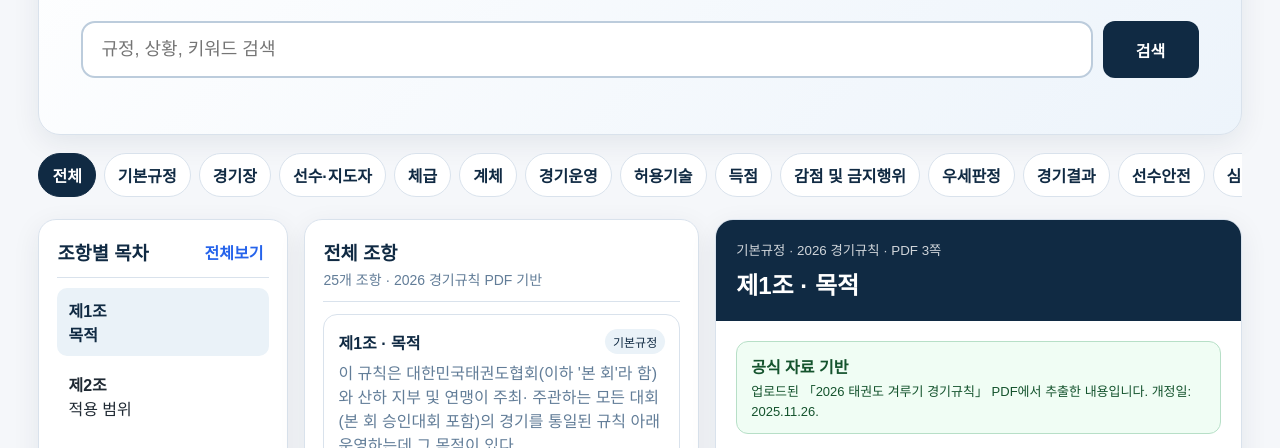
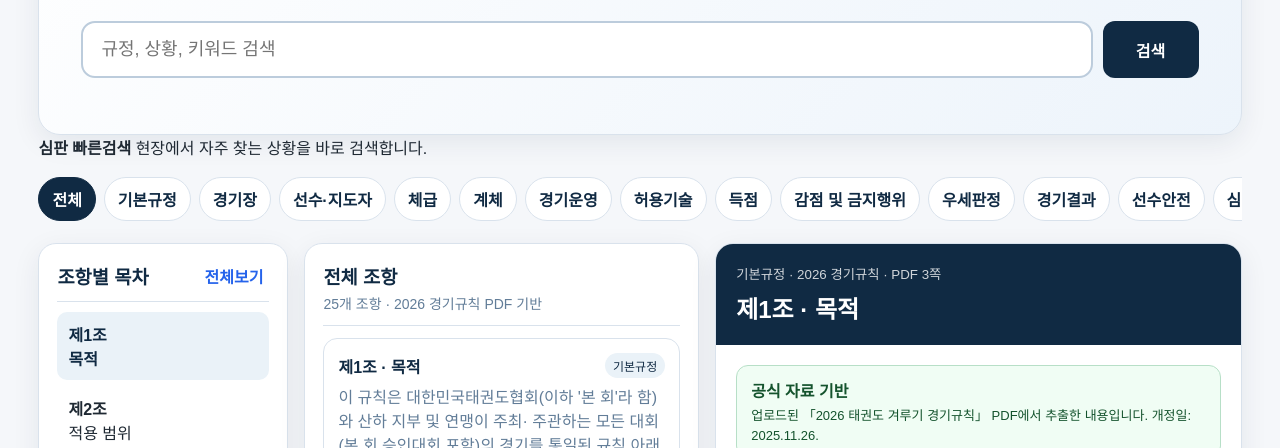
Before and after one commit to merech001-collab/taekwondo-rule-dictionary, a plain HTML site: page index.html in a window 1280 px wide. Shown: the part 307-755 px from the top of the page. Drawn offline with Linux system fonts and the light colour scheme.

Commit message:
Add referee quick-search section

```diff
--- a/index.html
+++ b/index.html
@@ -30,6 +30,16 @@
         <button id="searchButton" class="primary-btn" type="button">검색</button>
       </div>
       <div id="recentSearches" class="recent" aria-live="polite"></div>
+    </section>
+
+    <section class="quick-section" aria-label="심판 빠른검색">
+      <div class="quick-heading">
+        <div>
+          <strong>심판 빠른검색</strong>
+          <span>현장에서 자주 찾는 상황을 바로 검색합니다.</span>
+        </div>
+      </div>
+      <div id="quickSearches" class="quick-searches"></div>
     </section>
 
     <section class="category-section" aria-label="주제별 분류">
@@ -68,6 +78,7 @@
   <script src="data/rules-3.js"></script>
   <script src="data/rules-4.js"></script>
   <script src="data/rules-5.js"></script>
+  <script src="data/education.js"></script>
   <script src="app.js"></script>
 </body>
 </html>
```
